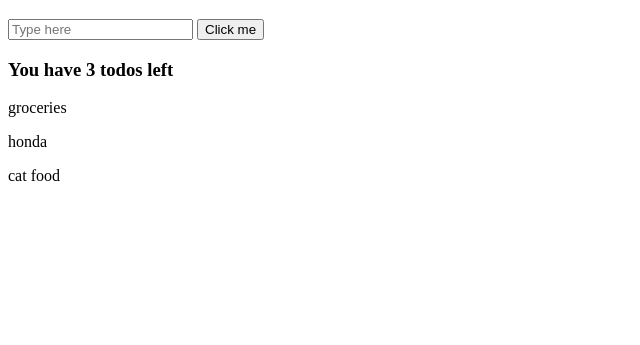
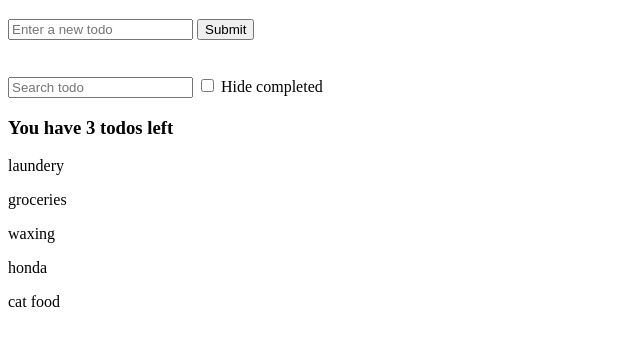
Before and after one commit to ManonAidinian/js-bootcamp, a plain HTML site: page todo-app/index.html in a window 1280 px wide. Shown: the part 61-406 px from the top of the page, without its empty margins (0-640 px from the left). Drawn offline with Linux system fonts and the light colour scheme.

Commit message:
javascript in the browser

```diff
--- a/todo-app/index.html
+++ b/todo-app/index.html
@@ -7,9 +7,23 @@
 
     <body>
       <h1>TO DO LIST</h1>
-      <input id="new-todo" type="text" placeholder="Type here">
-      <button id="click-me">Click me</button>
 
+      <form action="" id="todo-form">
+        <input type="text" placeholder="Enter a new todo" name="todo">
+        <button>Submit</button>
+      </form>
+
+      <!-- <input id="new-todo" type="text" placeholder="Add todo">
+      <button id="click-me">Add to do</button> -->
+
+      <br>
+      <br>
+      <input type="search" id="searchtodo" placeholder="Search todo">
+      <label for="">
+        <input type="checkbox" id="hide-completed"> Hide completed
+      </label>
+
+      <div id="todos"></div>
 
       <script src = "todo-app.js">  </script>
     </body>
--- a/todo-app/todo-app.js
+++ b/todo-app/todo-app.js
@@ -1,48 +1,103 @@
-const todos = [{
-  text: 'laundery',
-  completed: true
-}, {
-  text: 'groceries',
-  completed: false
-}, {
-  text: 'waxing',
-  completed: true
-}, {
-  text: 'honda',
-  completed: false
-}, {
-  text: 'cat food',
-  completed: false
-}]
+// ➜  js-bootcamp git:(master) live-server todo-app
 
-document.querySelector('#new-todo').addEventListener('input', (event) => {
-  console.log(event.target.value)
-})
+const todos = [
+  {
+    text: "laundery",
+    completed: true,
+  },
+  {
+    text: "groceries",
+    completed: false,
+  },
+  {
+    text: "waxing",
+    completed: true,
+  },
+  {
+    text: "honda",
+    completed: false,
+  },
+  {
+    text: "cat food",
+    completed: false,
+  },
+];
 
+// -------------------Checkbox-------------------------------
 
+document
+  .querySelector("#hide-completed")
+  .addEventListener("change", (event) => {
+    filters.hideCompleted = event.target.checked;
+    renderTodos(todos, filters);
+  });
 
-const incomplete = todos.filter(todo => !todo.completed)
+// -------------------Add to do with form--------------------
 
-const summary = document.createElement('h3')
-summary.textContent = `You have ${incomplete.length} todos left`
-document.querySelector('body').appendChild(summary)
+document.querySelector("#todo-form").addEventListener("submit", (event) => {
+  event.preventDefault();
+  todos.push({
+    text: event.target.elements.todo.value,
+    completed: false,
+  });
+  renderTodos(todos, filters);
+  event.target.elements.todo.value = "";
+});
 
+// -------------------Add to do with input and button--------------------
 
-incomplete.forEach(todoobject => {
-  const todo = document.createElement('p')
-  todo.textContent = todoobject.text
-  document.querySelector('body').appendChild(todo)
-})
+// let newToDo;
 
-document.querySelector('#click-me').addEventListener('click', (event) =>{
-  event.target.textContent = 'Bravo !'
-  const msg = document.createElement('p')
-  msg.textContent = 'You can add a new to do'
-  document.querySelector('body').appendChild(msg)
-})
+// document.querySelector("#new-todo").addEventListener("input", (event) => {
+//   newToDo = event.target.value;
+// });
+// // note: inout track individual keystroke
 
+// document.querySelector("#click-me").addEventListener("click", (event) => {
+//   event.target.textContent = "Bravo !";
+//   const msg = document.createElement("p");
+//   msg.textContent = newToDo;
+//   document.querySelector("body").appendChild(msg);
+// });
+
+// -------------------Filter and render to do--------------------
+
+const filters = {
+  searchText: "",
+  hideCompleted: false,
+};
+
+const renderTodos = (todos, filter) => {
+  const filteredTodos = todos.filter((todo) => {
+    const searchTextMatch = todo.text.includes(filter.searchText);
+    const hideCompletedMatch = !filters.hideCompleted || !todo.completed;
+    return searchTextMatch && hideCompletedMatch;
+  });
+
+  const incomplete = filteredTodos.filter((todo) => !todo.completed);
+
+  document.querySelector("#todos").innerHTML = "";
+
+  const summary = document.createElement("h3");
+  summary.textContent = `You have ${incomplete.length} todos left`;
+  document.querySelector("#todos").appendChild(summary);
+
+  filteredTodos.forEach((todoobject) => {
+    const todo = document.createElement("p");
+    todo.textContent = todoobject.text;
+    document.querySelector("#todos").appendChild(todo);
+  });
+};
+
+renderTodos(todos, filters);
+
+document.querySelector("#searchtodo").addEventListener("input", (event) => {
+  filters.searchText = event.target.value;
+  renderTodos(todos, filters);
+});
 
 // ------------------  select and remove based on condition --------------------
+
 // const ps = document.querySelectorAll('p')
 // ps.forEach(p => {
 // if (p.textContent.includes('the')) {
```
Also changed, not shown: notes-app/index.html (+22 -2 lines), notes-app/notes-app.js (+61 -33 lines).
